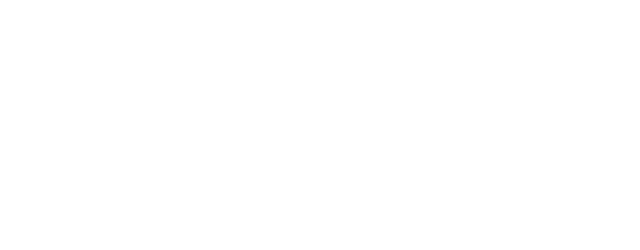
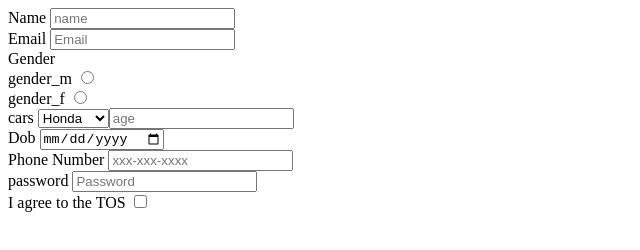
Before and after one commit to acciojob/signup-form-car-Tejashritagad-45, a website: page main.html in a window 1280 px wide. Shown: the whole page, without its empty margins (0-640 px from the left). Drawn offline with Linux system fonts and the light colour scheme.

Commit message:
created a submission

```diff
--- a/main.html
+++ b/main.html
@@ -11,6 +11,52 @@
     <script type="text/javascript" src="./script.js">
 </script>
 
+   <label for="Name">Name</label>
+	<input id="name" type="text" placeholder="name" required="Yes">
+	<div>
+     <label for="Email">Email</label>
+	<input id="email" type="Email" placeholder="Email" required="Yes">
+	</div>
+	<div>
+		<label for="Gender">Gender</label>
+		</div>
+       <label for="gender_m"> gender_m</label>
+	  <input id="gender_m"  name="Gender "  type="radio" required="Yes"  >
+	<div>
+        <label for="gender_f">gender_f</label>
+	    <input id="gender_f"   name="Gender"    type="radio" required="Yes"  >
+  </div>
+
+	<div>
+		 <label for="cars">cars</label>
+		<select  id="cars" type="Select" placeholder="Please choose an option" >
+		<option>Honda</option>
+		<option>Maruti</option>
+		<option>Hyundai</option>
+		</div>
+
+	<div>
+		<label for="age">age</label>
+		<input  id="age"  type="number" placeholder="age" required="Yes">
+	</div>
+	<div>
+		<label for="dob"> Dob</label>
+		<input id="dob" type="date" required="yes">
+	</div>
+	<div>
+		<label for="tel">Phone Number</label>
+		<input id="tel"  type="tel" placeholder="xxx-xxx-xxxx" required="no">
+		</div>
+
+	<div>
+		<label for="password">password </label>
+		<input id="password" type="password" placeholder="Password" required="yes">
+	</div>
+	<div>
+		<label for="tos">I agree to the TOS</label>
+		<input id="tos" type="checkbox" required="yes">
+	</div>
+
 </body>
 
 </html>
```
